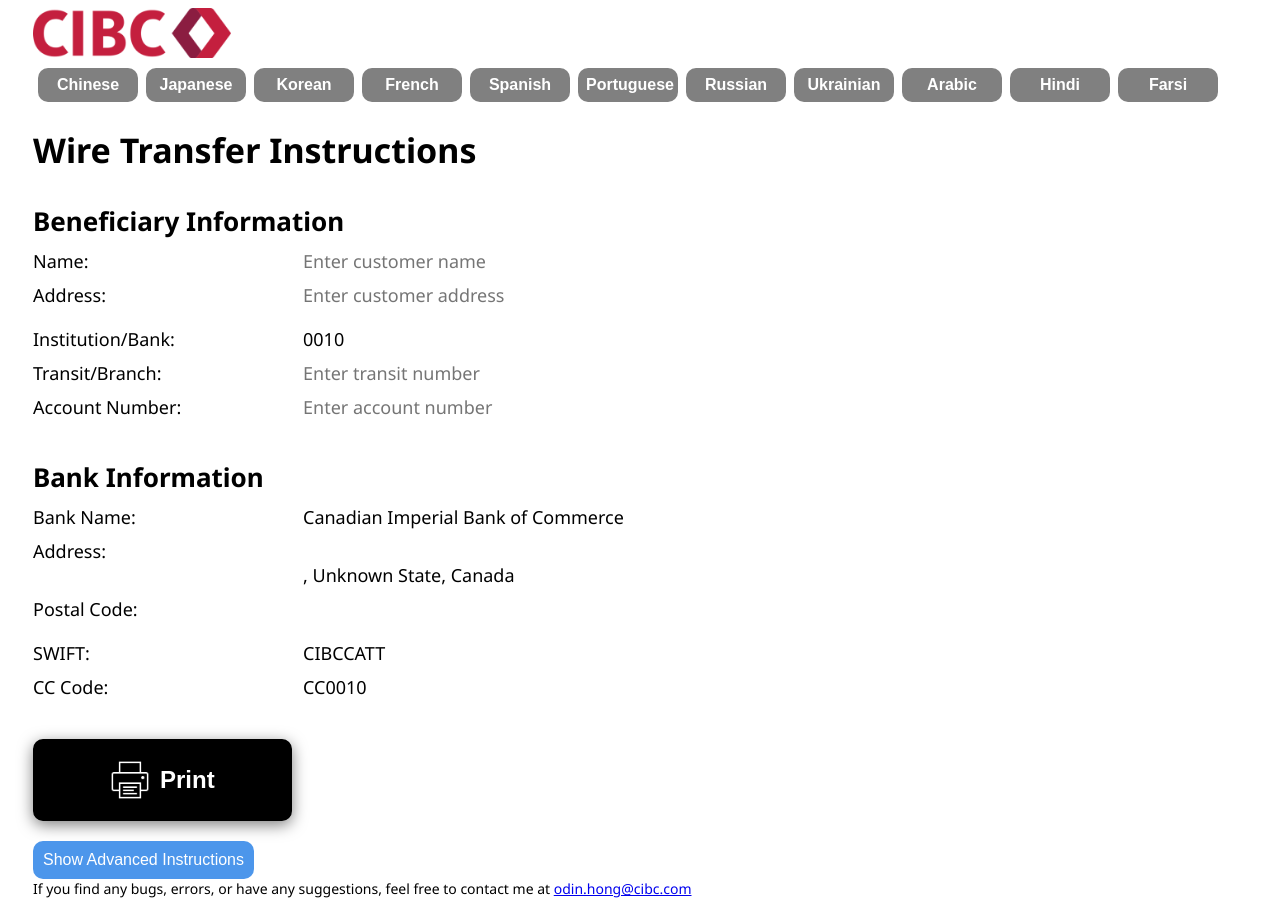
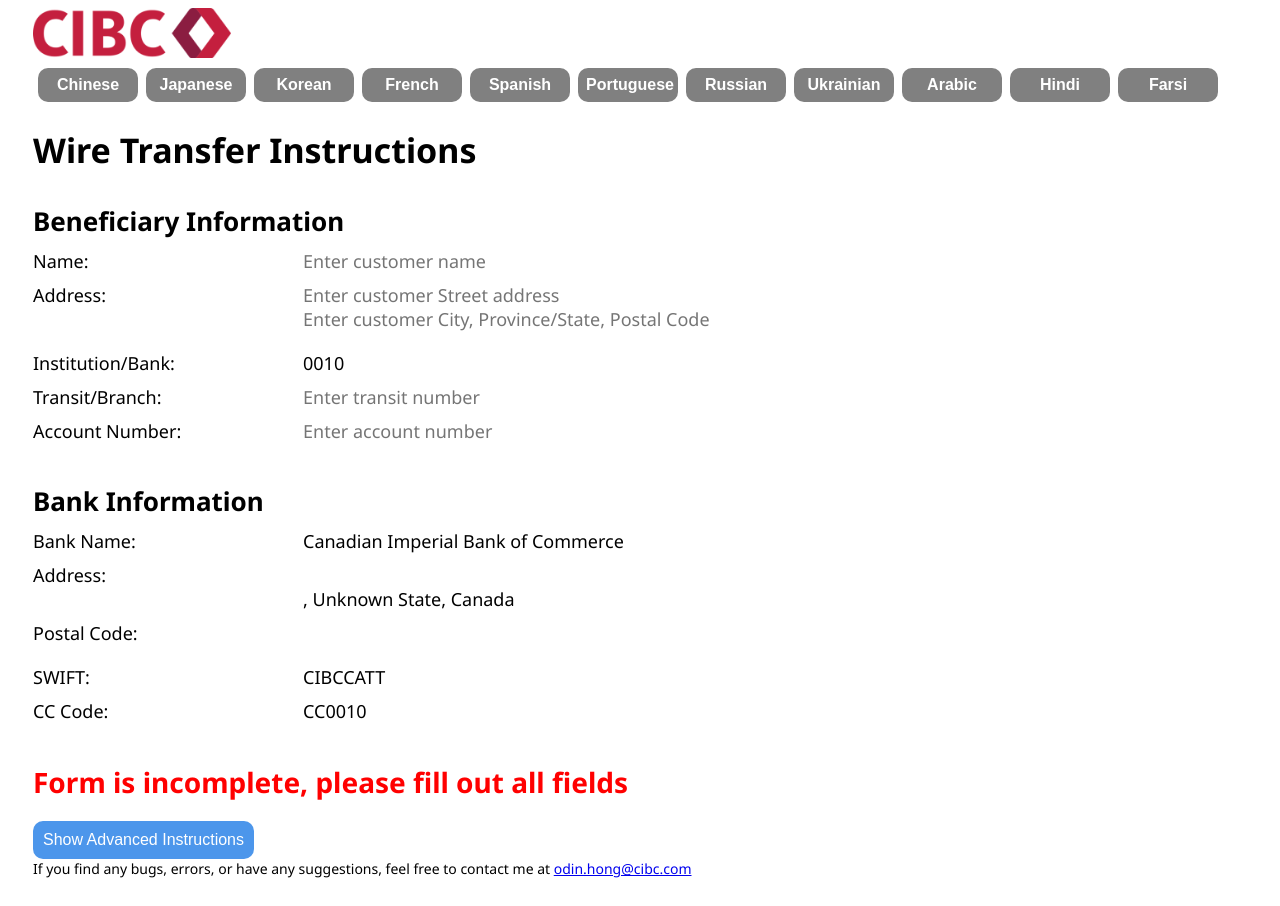
Before and after one commit to Programmerdin/WireTransferForm, a React (Vite) app: page / in a window 1280 px wide. Built offline with nearby package versions, Linux system fonts and the light colour scheme.

Commit message:
2 lines for beneficiary address, hiding transit/branch and account number when printing  to only display one line where transit+account is shown when printing, updated farsi translation, added more validation so that print button doesn't pop up until the form is filled out

```diff
--- a/src/components/Text/Text.css
+++ b/src/components/Text/Text.css
@@ -2,10 +2,21 @@
 .custom-textfield {
   border: 0px solid #ccc;
   border-radius: 2px;
-  width: 250px;
+  width: 450px;
   box-sizing: border-box;
   padding: 0px;
   font-size: 18px;
   color: black;
   font-family: 'Noto Sans', 'Noto Sans SC', 'Noto Sans JP', 'Noto Sans KR', 'Noto Sans FR', 'Noto Sans ES', 'Noto Sans PT', 'Noto Sans RU', 'Noto Sans UK', 'Noto Sans AR', 'Noto Sans HI', -apple-system, BlinkMacSystemFont, "Segoe UI", "Helvetica Neue", Arial, sans-serif, "Apple Color Emoji", "Segoe UI Emoji", "Segoe UI Symbol";
 }
+
+.custom-numberfield {
+  border: 0px solid #ccc;
+  border-radius: 2px;
+  width: 200px;
+  box-sizing: border-box;
+  padding: 0px;
+  font-size: 18px;
+  color: black;
+  font-family: 'Noto Sans', 'Noto Sans SC', 'Noto Sans JP', 'Noto Sans KR', 'Noto Sans FR', 'Noto Sans ES', 'Noto Sans PT', 'Noto Sans RU', 'Noto Sans UK', 'Noto Sans AR', 'Noto Sans HI', -apple-system, BlinkMacSystemFont, "Segoe UI", "Helvetica Neue", Arial, sans-serif, "Apple Color Emoji", "Segoe UI Emoji", "Segoe UI Symbol";
+}
--- a/src/components/Text/Text.jsx
+++ b/src/components/Text/Text.jsx
@@ -1,7 +1,7 @@
 import React from 'react';
 import './Text.css';
 
-function Text({ value, onChange, onFocus, onBlur, placeholder }) {
+function Text({ value, onChange, onFocus, onBlur, placeholder, className }) {
   return (
     <input
       type="text"
@@ -10,7 +10,7 @@
       onFocus={onFocus}
       onBlur={onBlur}
       placeholder={placeholder}
-      className='custom-textfield'
+      className={className}
     />
   );
 }
--- a/src/data/translations.js
+++ b/src/data/translations.js
@@ -140,15 +140,15 @@
     ccCode: "",
   },
   Farsi: {
-    wireTransferInstructions: " (وارزش ترانس نرم افزار)",
-    beneficiaryInformation: " (اطلاعات ارائه)",
+    wireTransferInstructions: " (دستور العمل های انتقال وجه)",
+    beneficiaryInformation: " (اطلاعات ذینفع)",
     name: " (نام)",
     address: " (آدرس)",
-    institutionBank: " (مؤسسه بنك)",
-    transitBranch: " (شركت ترانس)",
+    institutionBank: " (موسسه/بانک)",
+    transitBranch: " (ترانزیت/شعبه)",
     accountNumber: " (شماره حساب)",
-    bankInformation: " (اطلاعات بنك)",
-    bankName: " (نام بنك)",
+    bankInformation: " (اطلاعات بانک)",
+    bankName: " (نام بانک)",
     postalCode: " (کد پستی)",
     swift: "",
     ccCode: "",
--- a/src/pages/Home.jsx
+++ b/src/pages/Home.jsx
@@ -11,20 +11,24 @@
 import translations from '../data/translations';
 
 function Home() {
-  const [text, setText] = useState('');
+  const [beneficiaryName, setBeneficiaryName] = useState('');
+  const [beneficiaryAddress1, setBeneficiaryAddress1] = useState('');
+  const [beneficiaryAddress2, setBeneficiaryAddress2] = useState('');
+
   const [transit_rawvalue, setTransit_rawvalue] = useState('')
   const [transit_formattedvalue, setTransit_formattedvalue] = useState('')
   const [account, setAccount] = useState('');
   const [isTransitFocused, setIsTransitFocused] = useState(false);
   const [selectedLanguage, setSelectedLanguage] = useState('');
   const [showInstructions, setShowInstructions] = useState(false);
-  const [isTransitValid, setIsTransitValid] = useState(true);
-  const [isAccountValid, setIsAccountValid] = useState(true);
+  const [isTransitValid, setIsTransitValid] = useState(null); // Initialize as null
+  const [isAccountValid, setIsAccountValid] = useState(null); // Initialize as null
 
   const handleTransitChange = (e) => {
     const value = e.target.value;
     if (/^\d{0,5}$/.test(value)) {
       setTransit_rawvalue(value);
+      setIsTransitValid(value.length === 0 ? null : value.length === 5); // Update transit validity
     }
   };
 
@@ -32,7 +36,7 @@
     const value = e.target.value;
     if (/^\d{0,7}$/.test(value)) {
       setAccount(value);
-      setIsAccountValid(value.length === 7 || value.length === 0); // Update account validity
+      setIsAccountValid(value.length === 0 ? null : value.length === 7); // Update account validity
     }
   };
 
@@ -57,10 +61,9 @@
   const [city, setCity] = useState('');
   const [postalCode, setPostalCode] = useState('');
 
-
   const findBranchByTransitNumber = (transitNumber) => {
     if (transitNumber === '') {
-      setIsTransitValid(true); // No input yet, so no warning
+      setIsTransitValid(null); // No input yet, so no warning
       return { Address: '', State: '', City: '', Branch: '', PostalCode: '' };
     }
 
@@ -74,7 +77,6 @@
     }
   };
 
-
   useEffect(() => {
     const branchInfo = findBranchByTransitNumber(transit_formattedvalue);
     setAddress(branchInfo.Address);
@@ -86,6 +88,10 @@
 
   const getTranslation = (key) => {
     return selectedLanguage && translations[selectedLanguage] ? translations[selectedLanguage][key] : '';
+  };
+
+  const isFormValid = () => {
+    return isTransitValid && isAccountValid && beneficiaryName && beneficiaryAddress1 && beneficiaryAddress2;
   };
 
   return (
@@ -108,6 +114,7 @@
           {getTranslation('beneficiaryInformation')}
         </span>
       </p>
+
       <div className='spacer-div10' />
       <div className='grid-container'>
         <p className='p1'>
@@ -117,8 +124,9 @@
           </span>:
         </p>
         <Text
-          value={text}
-          onChange={(e) => setText(e.target.value)}
+          value={beneficiaryName}
+          onChange={(e) => setBeneficiaryName(e.target.value)}
+          className="custom-textfield"
           placeholder="Enter customer name"
         />
       </div>
@@ -132,7 +140,19 @@
           </span>:
         </p>
         <Text
-          placeholder="Enter customer address"
+          value={beneficiaryAddress1}
+          onChange={(e) => setBeneficiaryAddress1(e.target.value)}
+          placeholder="Enter customer Street address"
+          className="custom-textfield"
+        />
+      </div>
+      <div className='grid-container'>
+        <div></div>
+        <Text
+          value={beneficiaryAddress2}
+          onChange={(e) => setBeneficiaryAddress2(e.target.value)}
+          placeholder="Enter customer City, Province/State, Postal Code"
+          className="custom-textfield"
         />
       </div>
       <div className='spacer-div20' />
@@ -146,9 +166,18 @@
         </p>
         <p className='p1'>0010</p>
       </div>
-      <div className='spacer-div10' />
+      <div className='spacer-div10 hide' />
+      <div className='grid-container print-only'>
+        <p className='p1'>
+          Account Number
+          <span className='span-style'>
+            {getTranslation('accountNumber')}
+          </span>:
+        </p>
+        <p>{transit_formattedvalue+account}</p>
+      </div>
 
-      <div className='grid-container'>
+      <div className='grid-container hide'>
         <p className='p1'>
           Transit/Branch
           <span className='span-style'>
@@ -161,18 +190,19 @@
           onFocus={() => setIsTransitFocused(true)}
           onBlur={() => setIsTransitFocused(false)}
           placeholder="Enter transit number"
+          className="custom-numberfield"
         />
+      </div>
 
-      </div>
       <div className='grid-container'>
         <div></div>
-        {!isTransitValid && (
+        {isTransitValid === false && (
           <p className='p-error'>Transit not found</p>
         )}
       </div>
-      <div className='spacer-div10' />
+      <div className='spacer-div10 hide' />
 
-      <div className='grid-container'>
+      <div className='grid-container hide'>
         <p className='p1'>
           Account Number
           <span className='span-style'>
@@ -183,15 +213,16 @@
           value={account}
           onChange={handleAccountChange}
           placeholder="Enter account number"
+          className="custom-numberfield"
         />
-
       </div>
-      <div className='grid-container'>
+      <div className='grid-container hide'>
         <div></div>
-        {!isAccountValid && (
+        {isAccountValid === false && (
           <p className='p-error'>Account Number is not 7 digits</p>
         )}
       </div>
+
 
       <div className='spacer-div40' />
       <p className='p-segment-title'>
@@ -264,10 +295,17 @@
       </div>
       <div className='spacer-div40' />
 
-      <button className='print-button' onClick={() => window.print()}>
-        <img src={printIcon} alt="Print Icon" className="print-icon" />
-        <p>Print</p>
-      </button>
+      {!isFormValid() && (
+        <p className='p-error2'>Form is incomplete, please fill out all fields</p>
+      )}
+
+      {isFormValid() && (
+        <button className='print-button' onClick={() => window.print()}>
+          <img src={printIcon} alt="Print Icon" className="print-icon" />
+          <p>Print</p>
+        </button>
+      )}
+
       <div className='instructions-div'>
         <button className='instructions-button' onClick={() => setShowInstructions(prev => !prev)}>
           {showInstructions ? 'Hide Advanced Instructions' : 'Show Advanced Instructions'}
--- a/src/styles/Home.css
+++ b/src/styles/Home.css
@@ -14,6 +14,18 @@
   .print-button {
     display: none;
     visibility: hidden;
+  }
+  .hide {
+    display: none !important;
+  }
+  .print-only {
+    display: block;
+  }
+}
+
+@media screen {
+  .print-only {
+    display: none !important; /* Ensure it overrides any other styles */
   }
 }
 
@@ -70,6 +82,14 @@
 .p-error {
   font-size: 16px;
   margin: 0px;
+  color: red;
+}
+
+.p-error2 {
+  font-size: 28px;
+  font-weight: bold;
+  margin: 0px;
+  margin-bottom: 20px;
   color: red;
 }
 
```
